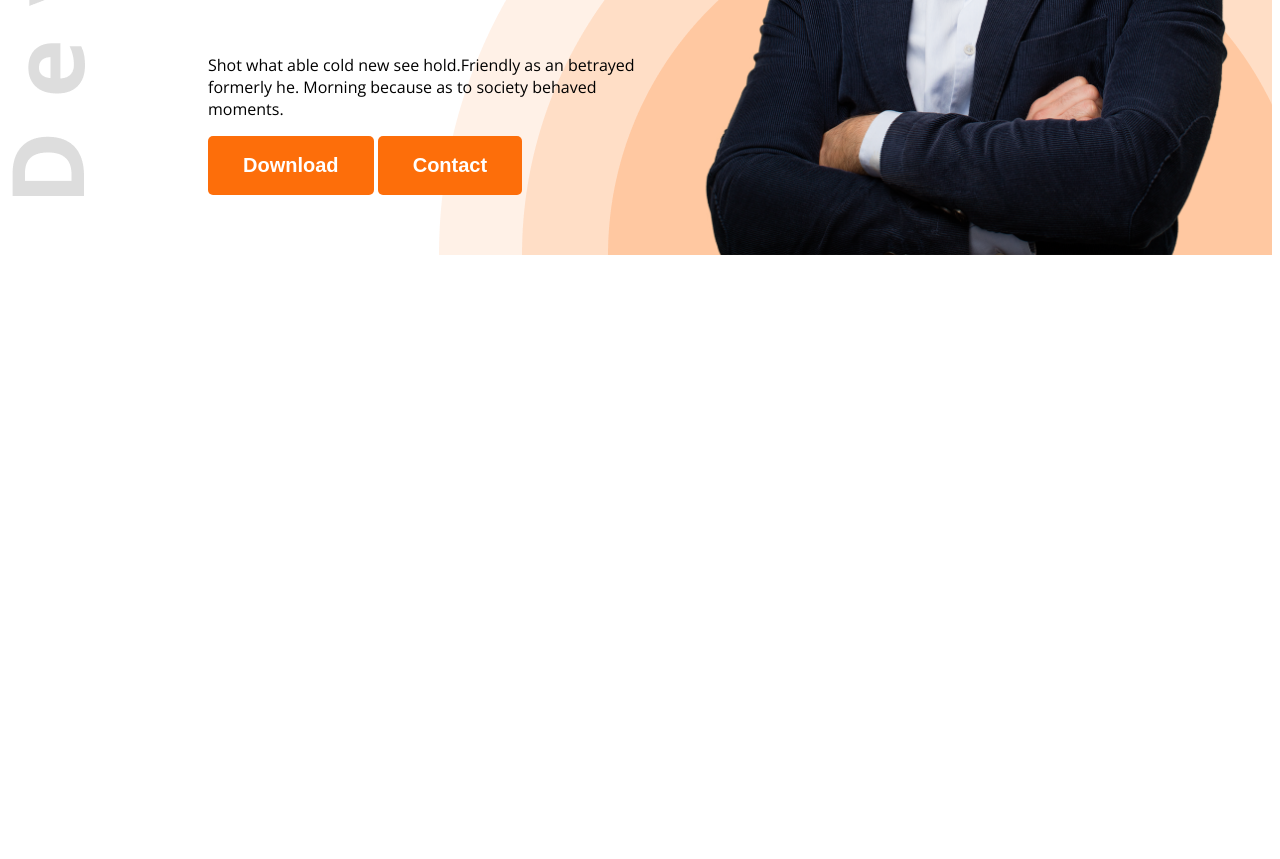
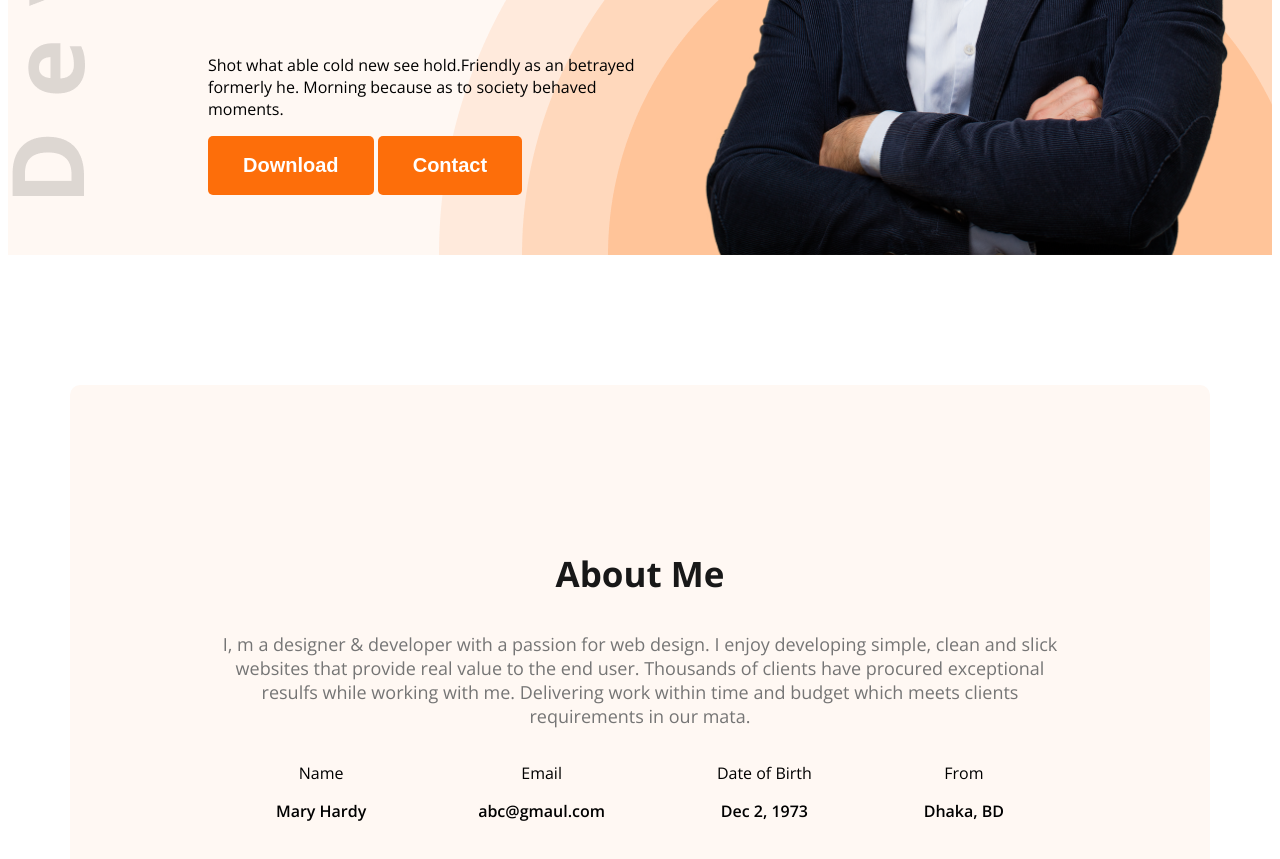
Before and after one commit to Nafiz001/web-dev-portfolio, a plain HTML site: page index.html in a window 1280 px wide. Shown: the part 575-1434 px from the top of the page. Before the commit the page ends 838 px from the top, so only its background shows below. Drawn offline with nearby package versions, Linux system fonts and the light colour scheme.

Commit message:
main section

```diff
--- a/index.html
+++ b/index.html
@@ -13,7 +13,7 @@
 </head>
 
 <body class="open-sans-normal">
-    <header class="header">
+    <header class="header secondary-bg">
         <nav>
             <h3 class="nav-title">Ma<span class="text-primary">r</span>y</h3>
             <ul>
@@ -37,6 +37,28 @@
 
     </header>
     <main>
+        <section class="about secondary-bg">
+             <h3 class="section-title">About Me</h3>
+             <p class="section-description">I, m a designer & developer with a passion for web design. I enjoy developing simple, clean and slick websites that provide real value to the end user. Thousands of clients have procured exceptional resulfs while working with me. Delivering work within time and budget which meets clients requirements in our mata.</p>
+             <div class="about-items">
+                <div class="about-item">
+                    <p class="item-title">Name</p>
+                    <p class="item-description">Mary Hardy</p>
+                </div>
+                <div class="about-item">
+                    <p class="item-title">Email</p>
+                    <p class="item-description">abc@gmaul.com</p>
+                </div>
+                <div class="about-item">
+                    <p class="item-title">Date of Birth</p>
+                    <p class="item-description">Dec 2, 1973</p>
+                </div>
+                <div class="about-item">
+                    <p class="item-title">From</p>
+                    <p class="item-description">Dhaka, BD</p>
+                </div>
+             </div>
+        </section>
 
     </main>
     <footer>
--- a/styles/portfolio.css
+++ b/styles/portfolio.css
@@ -21,6 +21,18 @@ nav{
     font-size: 45px;
 }
 /* shared style */
+.section-title{
+    font-weight: bold;
+    color: #181818;
+    font-size: 35px;
+}
+.section-description{
+    font-size: 18px;
+    color: #757575;
+}
+.secondary-bg{
+    background-color: #FFF8F3;
+}
 .text-primary{
     color: #FD6E0A;
 }
@@ -76,3 +88,22 @@ header{
 .banner-profile-pic{
     width: 580px;
 }
+/* mainstyle */
+main{
+    max-width: 1140px;
+    margin: 0 auto;
+}
+/* about styles */
+.about{
+    border-radius: 10px;
+    padding: 130px 150px;
+    text-align: center;
+    margin-top: 130px;
+}
+.about-items{
+    display: flex;
+    justify-content: space-around;
+}
+.item-description{
+    font-weight: 600;
+}
```
